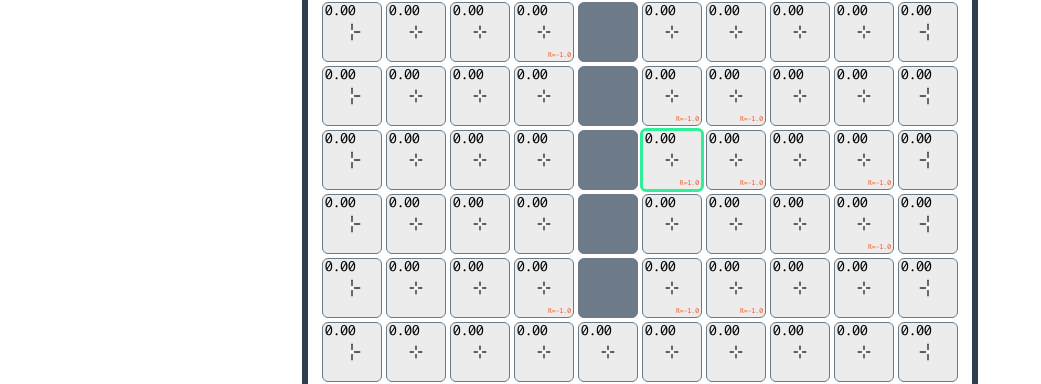
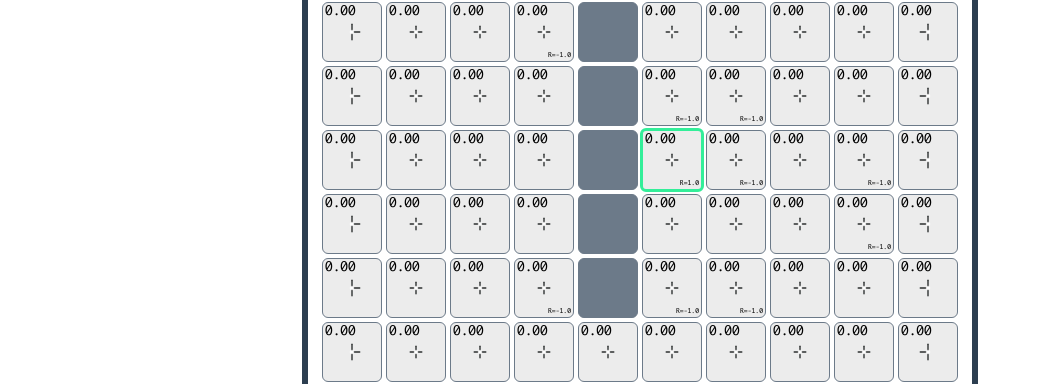
Before and after one commit to WinDerek/reinforce-py, a Vue app in the folder frontend/: page /#/ in a window 1280 px wide. Shown: the part 330-714 px from the top of the page, without its empty margins (0-1041 px from the left). Built offline with nearby package versions, Linux system fonts and the light colour scheme.

Commit message:
Trivial changes.

```diff
--- a/frontend/src/components/Grid.vue
+++ b/frontend/src/components/Grid.vue
@@ -52,7 +52,7 @@ export default {
       positiveColor: "#00ff00",
       negativeColor: "#ff0000",
       wallColor: "#6c7a89",
-      stateValueUpperBound: 3.0
+      stateValueUpperBound: 1.5
     }
   },
   computed: {
@@ -175,7 +175,7 @@ export default {
   right: 2px;
   font-family: "monaco";
   font-size: 0.4em;
-  color: #f15a22;
+  color: #000000;
 }
 
 .arrow {
--- a/frontend/src/views/Home.vue
+++ b/frontend/src/views/Home.vue
@@ -90,7 +90,7 @@ export default {
                 return;
               }
 
-              setTimeout(function () { _evaluatePolicy() }, 1000);
+              setTimeout(function () { _evaluatePolicy() }, 200);
             }).catch(e => {
               console.log(e);
             });
```
